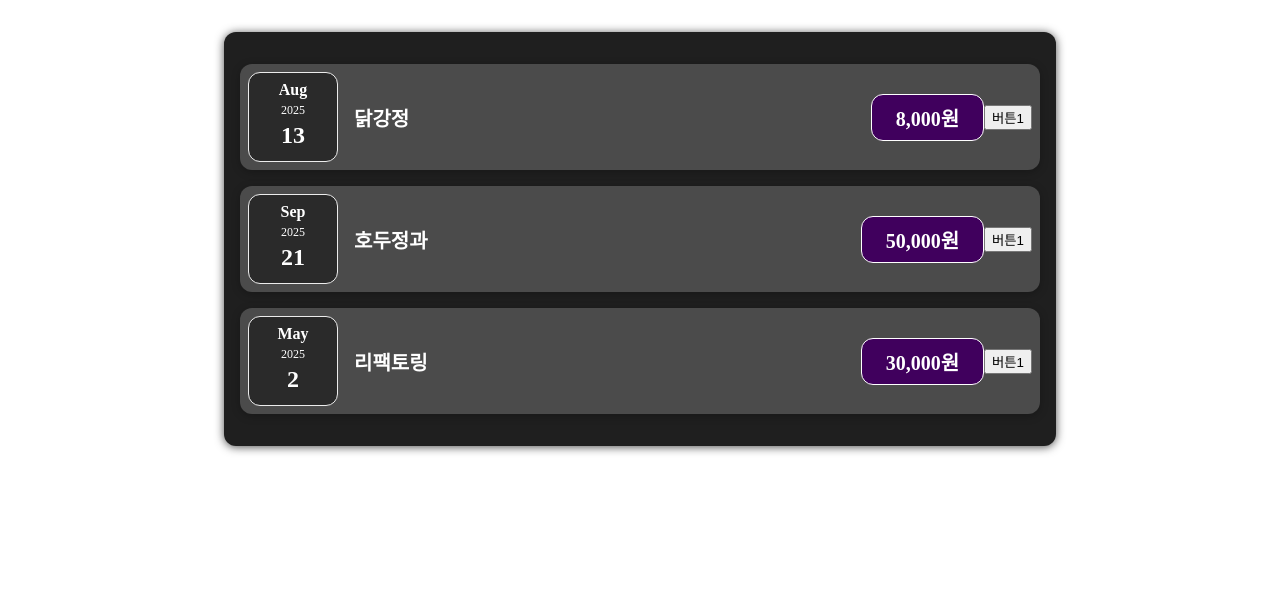
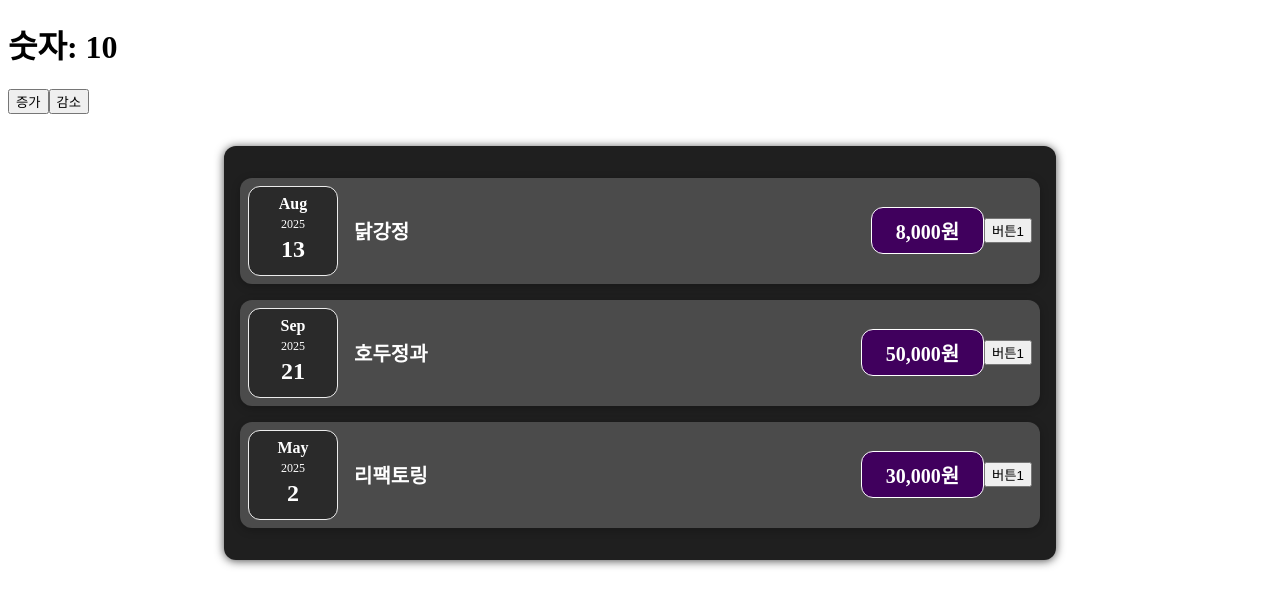
Before and after one commit to Kanggwanju/react-study202508, a React (Vite) app: page / in a window 1280 px wide. Shown: the top 606 px of the page. Built offline with nearby package versions, Linux system fonts and the light colour scheme.

Commit message:
2-2-2. 카운터 예제

```diff
--- a/src/App.jsx
+++ b/src/App.jsx
@@ -1,5 +1,6 @@
 import React from 'react';
 import ExpenseList from './components/expenses/ExpenseList.jsx';
+import Counter from './components/Counter.jsx';
 
 const App = () => {
   const expenseList = [
@@ -22,6 +23,7 @@ const App = () => {
 
   return (
     <>
+      <Counter />
       <ExpenseList expenses={expenseList} />
     </>
   );
--- /dev/null
+++ b/src/components/Counter.jsx
@@ -0,0 +1,18 @@
+import React, {useState} from 'react';
+
+const Counter = () => {
+  let [count, setCount] = useState(10);
+
+  const increaseHandler = () => setCount(count + 1);
+  const decreaseHandler = () => setCount(count - 1);
+
+  return (
+    <div>
+      <h1>숫자: { count }</h1>
+      <button onClick={increaseHandler}>증가</button>
+      <button onClick={decreaseHandler}>감소</button>
+    </div>
+  );
+};
+
+export default Counter;
--- a/src/components/expenses/ExpenseItem.jsx
+++ b/src/components/expenses/ExpenseItem.jsx
@@ -1,4 +1,4 @@
-import React from 'react';
+import React, { useState } from 'react';
 import './ExpenseItem.css';
 import ExpenseDate from './ExpenseDate.jsx';
 
@@ -13,28 +13,27 @@ const ExpenseItem = ({expense}) => {
   */
   const {title, date, price} = expense;
 
-  const x = React.useState(title);
-  console.log('x[0] :', x[0]);
+  const [itemTitle, setItemTitle] = useState(title);
+  console.log(`변경 후: ${itemTitle}`);
 
   // 원화 표기법으로 변환
   const formatPrice = new Intl.NumberFormat('ko-KR').format(price);
 
   // 이벤트 핸들러
   const clickHandler = e => {
-    console.log(`변경 전: ${x[0]}`);
+    console.log(`변경 전: ${itemTitle}`);
     // title = "짜장면";
-    x[1]("짜장면");
-    console.log(`변경 후: ${x[0]}`);
+    setItemTitle("짜장면");
   };
 
   return (
-    <div className='expense-item'>
+    <div className="expense-item">
 
       <ExpenseDate expenseDate={date} />
 
-      <div className='expense-item__description'>
-        <h2>{x[0]}</h2>
-        <div className='expense-item__price'>{formatPrice}원</div>
+      <div className="expense-item__description">
+        <h2>{itemTitle}</h2>
+        <div className="expense-item__price">{formatPrice}원</div>
       </div>
 
       <button id='btn1' onClick={clickHandler}>버튼1</button>
```
